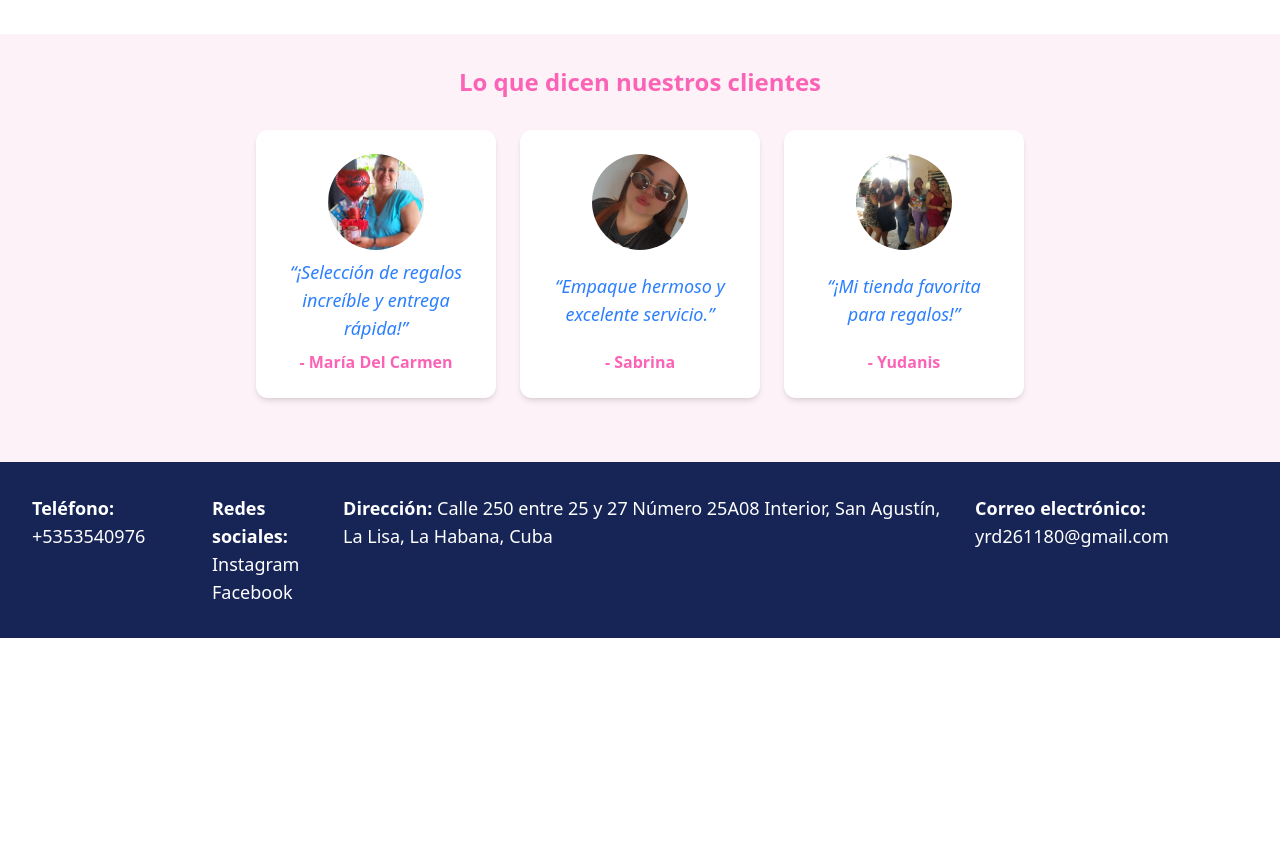
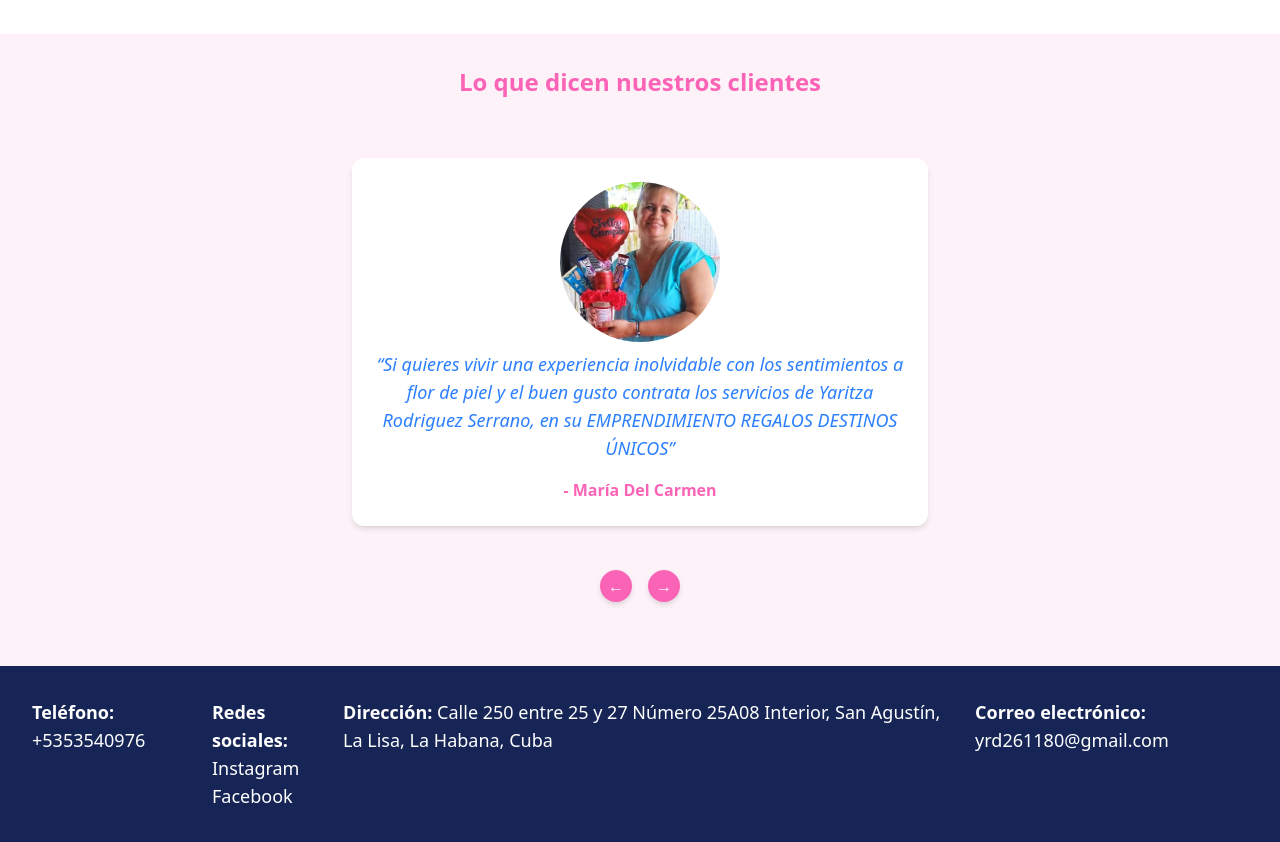
Before and after one commit to daxhoDev/destinos-unicos-landing-page, a React (Vite) app: page / in a window 1280 px wide. Shown: the part 1660-2502 px from the top of the page. Before the commit the page ends 2298 px from the top, so only its background shows below. Built offline with nearby package versions, Linux system fonts and the light colour scheme.

Commit message:
reviews slider

```diff
--- a/package.json
+++ b/package.json
@@ -11,6 +11,7 @@
   },
   "dependencies": {
     "@tailwindcss/vite": "^4.1.11",
+    "keen-slider": "^6.8.6",
     "react": "^19.1.0",
     "react-dom": "^19.1.0",
     "react-router-dom": "^6.30.1",
--- a/src/components/landing/ReviewCard.jsx
+++ b/src/components/landing/ReviewCard.jsx
@@ -1,13 +1,15 @@
 export default function ReviewCard({ picture, text, client }) {
   return (
-    <div className="bg-white rounded-xl shadow-md p-6 flex flex-col items-center border-pink-100 md:justify-between">
+    <div className="bg-white rounded-xl shadow-md p-6 flex flex-col items-center border-pink-100 w-full min-h-[320px] max-w-xl mx-4 mb-4">
       <img
-        className="w-24 h-24 rounded-full object-cover mb-2"
+        className="w-24 h-24 md:w-40 md:h-40 rounded-full object-cover mb-2"
         src={picture}
         alt={client}
       />
-      <div className="text-blue-500 text-lg italic mb-2">“{text}”</div>
-      <div className="text-pink-400 font-bold">- {client}</div>
+      <div className="text-blue-500 text-lg italic mb-2 flex-1 flex items-center justify-center text-center break-words">
+        “{text}”
+      </div>
+      <div className="text-pink-400 font-bold mt-2">- {client}</div>
     </div>
   );
 }
--- a/src/components/landing/ReviewsSection.jsx
+++ b/src/components/landing/ReviewsSection.jsx
@@ -2,43 +2,78 @@ import ReviewCard from "@/components/landing/ReviewCard";
 import clientMaria from "@/img/clients/maria-del-carmen.jpg";
 import clientSabrina from "@/img/clients/sabrina.jpg";
 import clientYudanis from "@/img/clients/yudanis.jpg";
+import "keen-slider/keen-slider.min.css";
+import { useKeenSlider } from "keen-slider/react";
 
 const reviews = [
   {
     id: 1,
-    text: "¡Selección de regalos increíble y entrega rápida!",
+    text: "Si quieres vivir una experiencia inolvidable con los sentimientos a flor de piel y el buen gusto contrata los servicios de Yaritza Rodriguez Serrano, en su EMPRENDIMIENTO REGALOS DESTINOS ÚNICOS",
     client: "María Del Carmen",
     picture: clientMaria,
   },
   {
     id: 2,
-    text: "Empaque hermoso y excelente servicio.",
+    text: "Si quieres darle una sorpresa y un momento agradable a tu familiar en Cuba y proporcionarle una felicidad, te recomiendo estas bellezas de detalles, con la mejor, no dudes en contratar el servicio del Emprendimiento Regalos Destinos Únicos, contacta con Yari, lo mejor que vas a encontrar y con unos súper precios.",
     client: "Sabrina",
     picture: clientSabrina,
   },
   {
     id: 3,
-    text: "¡Mi tienda favorita para regalos!",
+    text: "Un día especial de cumpleaños fue extraordinario gracias a un bello obsequio recibido de corazón desde el Emprendimiento REGALOS DESTINOS ÚNICOS. Momento que reunió amigas y emociones en una pequeña caja de regalos: brillo, dulzura, corazones. Derroche de entrega y creatividad. Muchas gracias 🫂🎁🥳🫂",
     client: "Yudanis",
     picture: clientYudanis,
   },
 ];
 
 export default function ReviewsSection() {
+  const [sliderRef, instanceRef] = useKeenSlider({
+    loop: true,
+    slides: {
+      perView: 1,
+      spacing: 0,
+    },
+  });
+
   return (
     <section className="py-8 px-4 pb-16 text-center bg-pink-50" id="reviews">
       <h2 className="text-pink-400 mb-8 text-2xl font-bold">
         Lo que dicen nuestros clientes
       </h2>
-      <div className="grid grid-cols-1 md:grid-cols-2 lg:grid-cols-3 gap-6 max-w-3xl mx-auto">
+      <div className="w-full max-w-2xl mx-auto">
+        <div ref={sliderRef} className="keen-slider">
           {reviews.map((review) => (
+            <div
+              className="keen-slider__slide flex justify-center items-center w-full"
+              key={review.id}
+            >
+              <div className="w-full flex justify-center">
                 <ReviewCard
-            key={review.id}
                   picture={review.picture}
                   text={review.text}
                   client={review.client}
                 />
+              </div>
+            </div>
           ))}
+        </div>
+        {/* Controles de navegación */}
+        <div className="flex justify-center gap-4">
+          <button
+            className="bg-pink-400 hover:bg-pink-500 text-white rounded-full w-8 h-8 flex items-center justify-center shadow-md"
+            onClick={() => instanceRef.current?.prev()}
+            aria-label="Anterior"
+          >
+            &#8592;
+          </button>
+          <button
+            className="bg-pink-400 hover:bg-pink-500 text-white rounded-full w-8 h-8 flex items-center justify-center shadow-md"
+            onClick={() => instanceRef.current?.next()}
+            aria-label="Siguiente"
+          >
+            &#8594;
+          </button>
+        </div>
       </div>
     </section>
   );
```
Also changed, not shown: 1 other file (tests, documents, lock files or other folders). Lines whose indentation alone changed are shown as unchanged.
